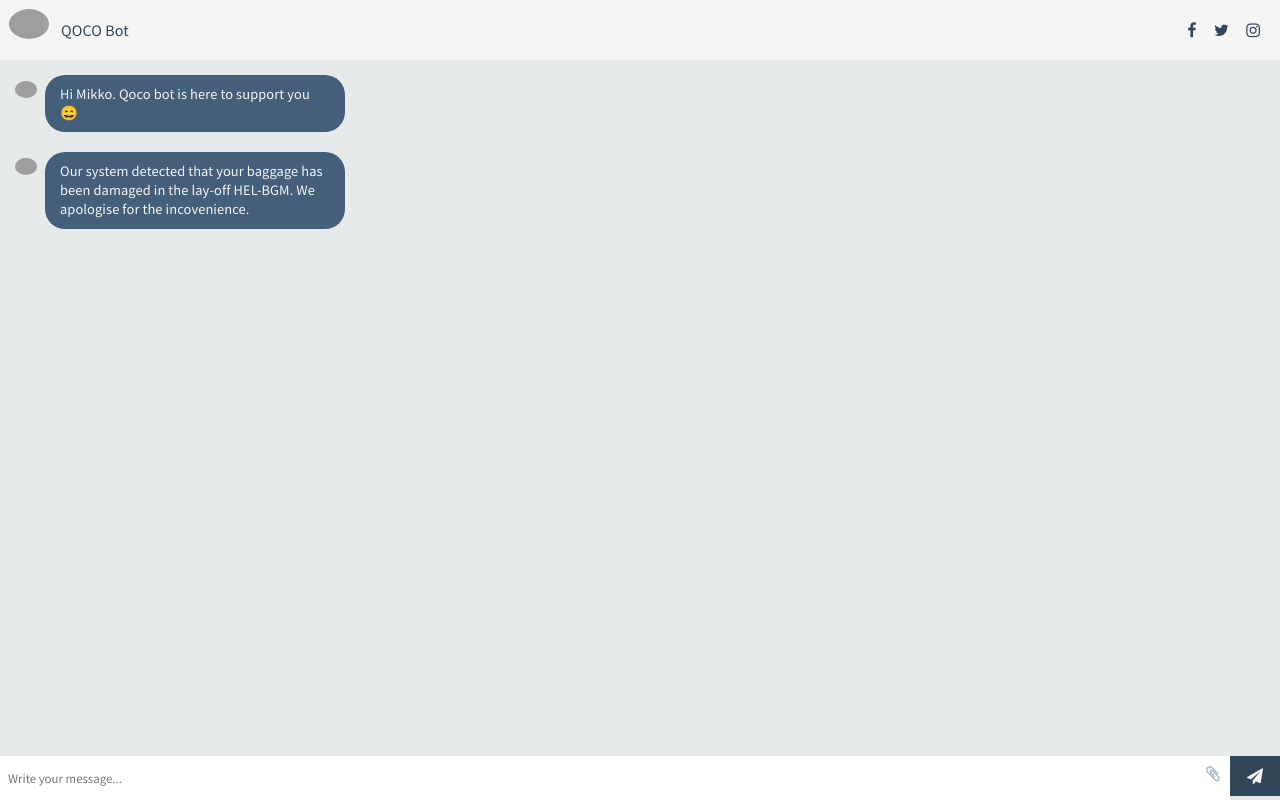
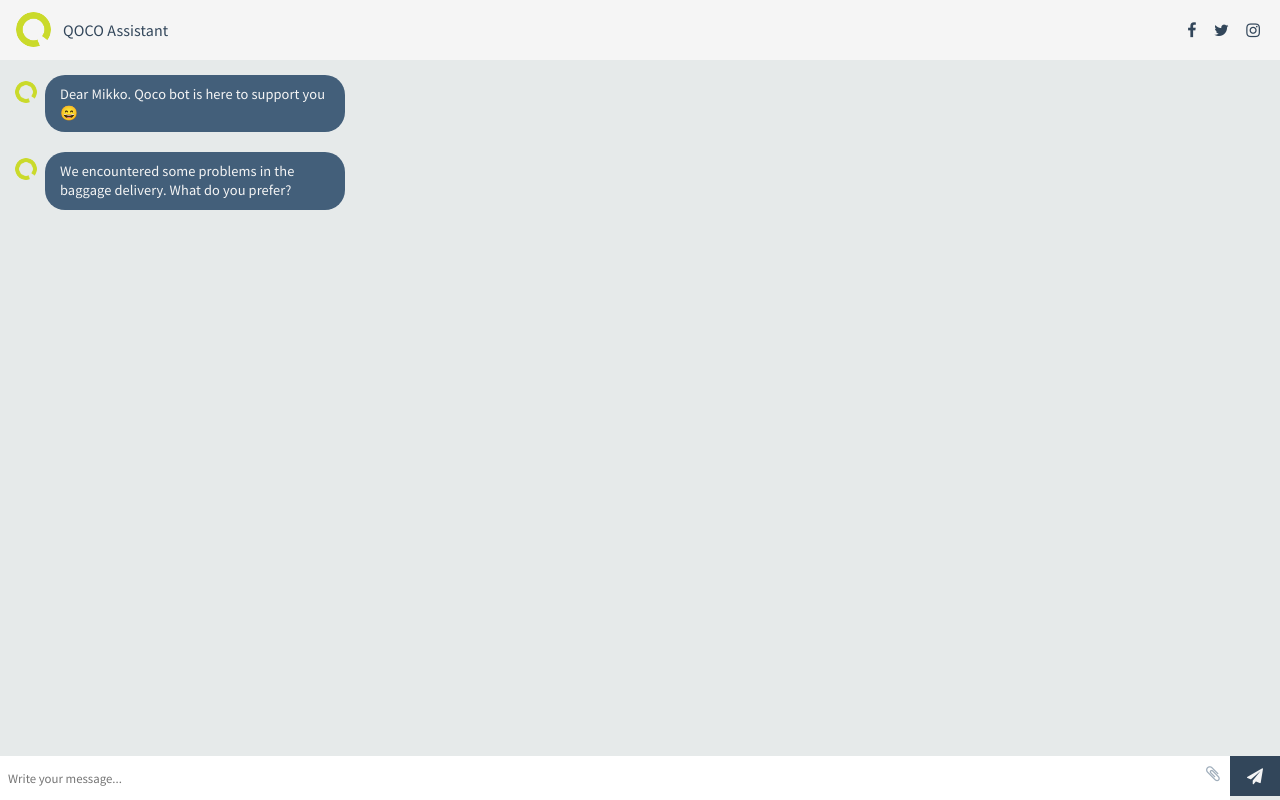
Before and after one commit to matteoanelli/Junction_2019_QOCO, a Flask app: page / in a window 1280 px wide. Run offline with Flask 2, Linux system fonts and the light colour scheme; some libraries are stand-ins or nearby versions; grey boxes are pictures that could not be loaded.

Commit message:
Frontend update

```diff
--- a/chatbot/main.py
+++ b/chatbot/main.py
@@ -22,4 +22,4 @@ def handle_my_custom_event(json, methods=['GET', 'POST']):
 
 
 if __name__ == '__main__':
-    socketio.run(app, debug=True, port=8080, host='0.0.0.0')
+    socketio.run(app, debug=True, port=80, host='0.0.0.0')
--- a/chatbot/static/css/chatbot.css
+++ b/chatbot/static/css/chatbot.css
@@ -522,10 +522,10 @@ body {
   background: #f5f5f5;
 }
 #frame .content .contact-profile img {
-  width: 40px;
+  width: 35px;
   border-radius: 50%;
   float: left;
-  margin: 9px 12px 0 9px;
+  margin: 12px 12px 0 16px;
 }
 #frame .content .contact-profile p {
   float: left;
--- /dev/null
+++ b/chatbot/static/js/utils.js
@@ -0,0 +1,18 @@
+function getRandomInt(min, max) {
+    min = Math.ceil(min);
+    max = Math.floor(max);
+    return Math.floor(Math.random() * (max - min + 1)) + min;
+}
+
+function getParameters() {
+    let result = {};
+    location.search
+        .substr(1)
+        .split("&")
+        .forEach(function (item) {
+          let tmp = item.split("=");
+          console.log(tmp);
+          result[tmp[0]] = decodeURIComponent(tmp[1]).toLowerCase();
+        });
+    return result;
+}
--- a/chatbot/templates/index.html
+++ b/chatbot/templates/index.html
@@ -180,8 +180,8 @@
         </div> -->
     <div class="content">
         <div class="contact-profile">
-            <img src="http://emilcarlsson.se/assets/mikeross.png" alt=""/>
-            <p>QOCO Bot</p>
+            <img src="./static/images/botico.png" alt="">
+            <p>QOCO Assistant</p>
             <div class="social-media">
                 <i class="fa fa-facebook" aria-hidden="true"></i>
                 <i class="fa fa-twitter" aria-hidden="true"></i>
@@ -190,15 +190,6 @@
         </div>
         <div class="messages">
             <ul>
-                <li class="sent">
-                    <img src="http://emilcarlsson.se/assets/mikeross.png" alt=""/>
-                    <p>Hi Mikko. Qoco bot is here to support you 😄</p>
-                </li>
-                <li class="sent">
-                    <img src="http://emilcarlsson.se/assets/mikeross.png" alt=""/>
-                    <p>Our system detected that your baggage has been damaged in the lay-off <b>HEL-BGM</b>. We
-                        apologise for the incovenience.</p>
-                </li>
             </ul>
         </div>
         <div class="message-input">
@@ -212,7 +203,9 @@
 </div>
 <!-- <script src='//production-assets.codepen.io/assets/common/stopExecutionOnTimeout-b2a7b3fe212eaa732349046d8416e00a9dec26eb7fd347590fbced3ab38af52e.js'></script> -->
 <script src='https://code.jquery.com/jquery-2.2.4.min.js'></script>
+<script src='./static/js/utils.js'></script>
 <script>
+    var params = getParameters();
     $(".messages").animate({scrollTop: $(document).height()}, "fast");
 
     $("#profile-img").click(function () {
@@ -243,7 +236,6 @@
         } else {
             $("#profile-img").removeClass();
         }
-        ;
 
         $("#status-options").removeClass("active");
     });
@@ -254,13 +246,21 @@
         if ($.trim(message) == '') {
             return false;
         }
-        $('<li class="replies"><img src="http://emilcarlsson.se/assets/harveyspecter.png" alt="" /><p>' + message + '</p></li>').appendTo($('.messages ul'));
+        $('<li class="replies"><img src="./static/images/user-icon.png" alt="Mikko" /><p>' + message + '</p></li>').appendTo($('.messages ul'));
         $('.message-input input').val(null);
         $('.contact.active .preview').html('<span>You: </span>' + message);
         $(".messages").animate({scrollTop: $(document).height()}, "fast");
     }
 
-    var states = {
+    //TRX
+    let states = {
+        welcome: 'Dear Mikko. Qoco bot is here to support you 😄',
+        intro_belt:'Welcome to HEL belt 2, we are currently dropping the baggages from:<br> Berlin Tegel and Rome Fiumicino.' +
+            ' <br> Which problem did you encounter with your luggage?',
+        intro_default: 'We encountered some problems in the baggage delivery. What do you prefer?',
+        damaged: 'Our system detected that your baggage has been damaged in your flight TRX-HEL. We apologise for the incovenience.',
+        missing: 'Our system detected that your baggage delivery has been delayed. We apologise for the incovenience.',
+        location_q: 'Are you in Helsinki Vantaa at the moment?',
         support: 'If you want to speak to the support call the +39721827481',
         support_yes: 'Thank you for your patience!',
         position: 'Here\'s the location of the closest infopoint in HEL',
@@ -285,7 +285,7 @@
         if ($.trim(message) == '') {
             return false;
         }
-        $('<li class="sent"><img src="http://emilcarlsson.se/assets/mikeross.png" alt="" /><p>' + message + '</p></li>').appendTo($('.messages ul'));
+        $('<li class="sent"><img src="./static/images/botico.png" alt="" /><p>' + message + '</p></li>').appendTo($('.messages ul'));
         // $('.message-input input').val(null);
         $('.contact.active .preview').html('<span>You: </span>' + message);
         $(".messages").animate({scrollTop: $(document).height()}, "fast");
@@ -298,7 +298,7 @@
         setTimeout(function () {
             replyManager(message);
 
-        }, 1000);
+        }, getRandomInt(1000, 2000));
 
     });
 
@@ -310,9 +310,37 @@
             setTimeout(function () {
                 replyManager(message);
 
-            }, 1000);
+            }, getRandomInt(1000, 2000));
             return false;
         }
+    });
+
+    // WELCOME MESSAGES
+    $(document).ready(function () {
+        setTimeout(function () {
+
+            if (!params.belt) newMessageReply(states.welcome);
+            setTimeout(function () {
+                switch (params.problem) {
+                    case 'damaged':
+                        newMessageReply(states.damaged);
+                        break;
+                    case 'missing':
+                        newMessageReply(states.missing);
+                        break;
+                    default:
+                        if (params.belt){
+                            newMessageReply(states.intro_belt);
+                        }
+                        else {
+                            newMessageReply(states.intro_default);
+                        }
+                }
+
+
+            }, getRandomInt(500, 1000));
+
+        }, getRandomInt(1000, 2000));
     });
     //# sourceURL=pen.js
 </script>
```
Also changed, not shown: chatbot/static/images/botico.png (added), chatbot/static/images/qr.png (added), chatbot/static/images/user-icon.png (added).
